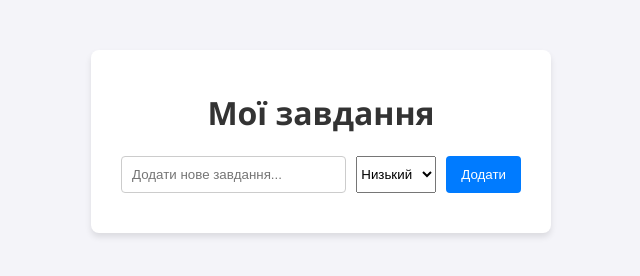
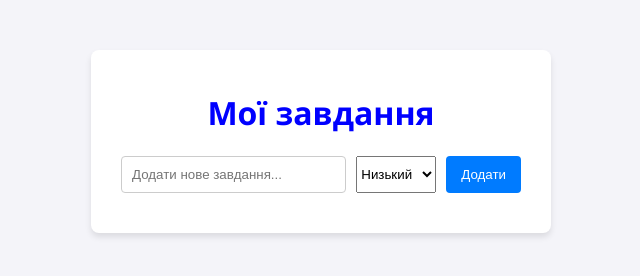
Before and after one commit to Skitrow/task-manager, a plain HTML site: page index.html in a window 1280 px wide. Shown: the whole page, without its empty margins (319-959 px from the left). Drawn offline with Linux system fonts and the light colour scheme.

Commit message:
feat: change title color to blue

```diff
--- a/index.html
+++ b/index.html
@@ -8,7 +8,7 @@
 </head>
 <body>
     <div class="container">
-        <h1>Мої завдання</h1>
+        <h1 style="color: blue;">Мої завдання</h1>
         <div class="input-section">
             <input type="text" id="taskInput" placeholder="Додати нове завдання...">
             <select id="prioritySelect" name="priority">
```
